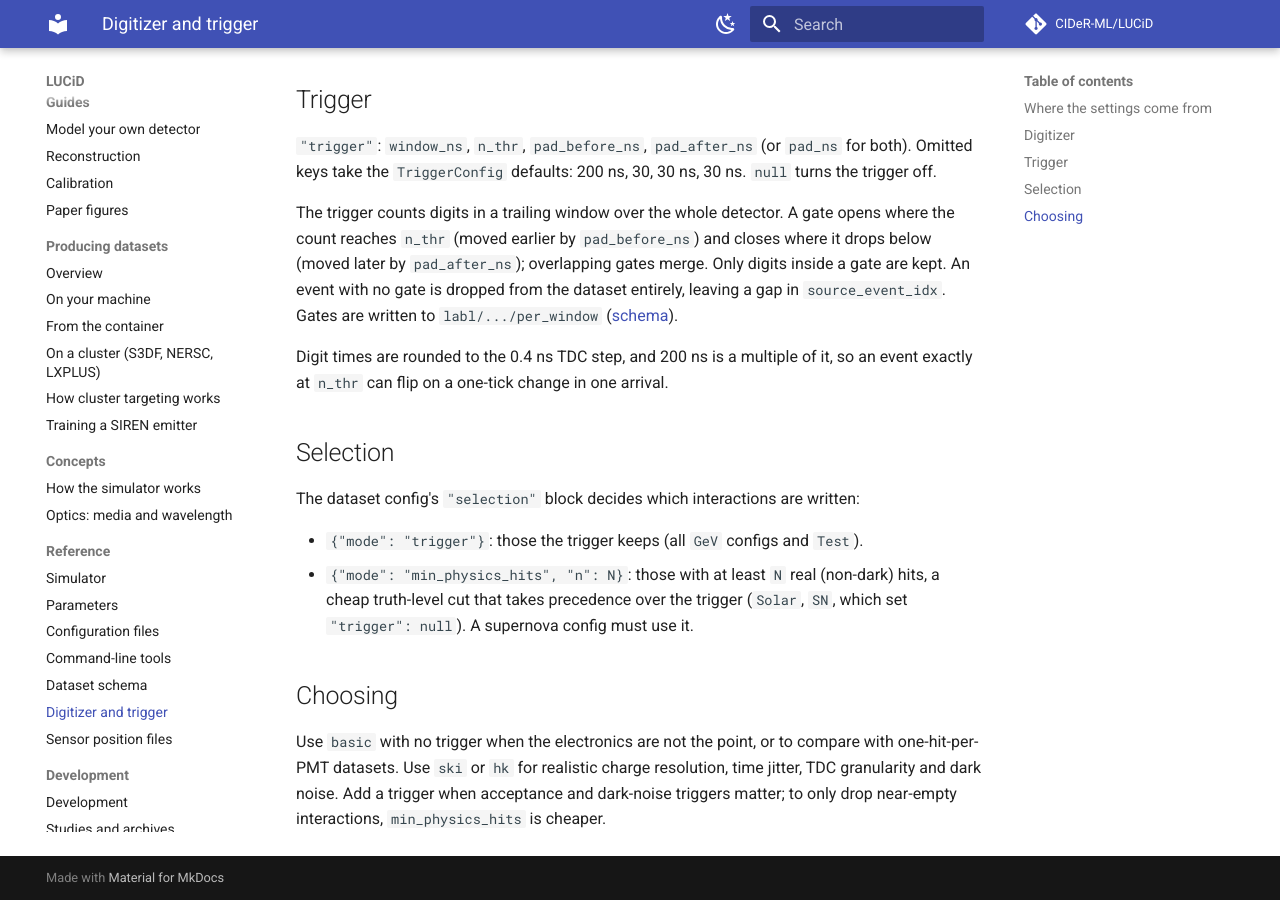
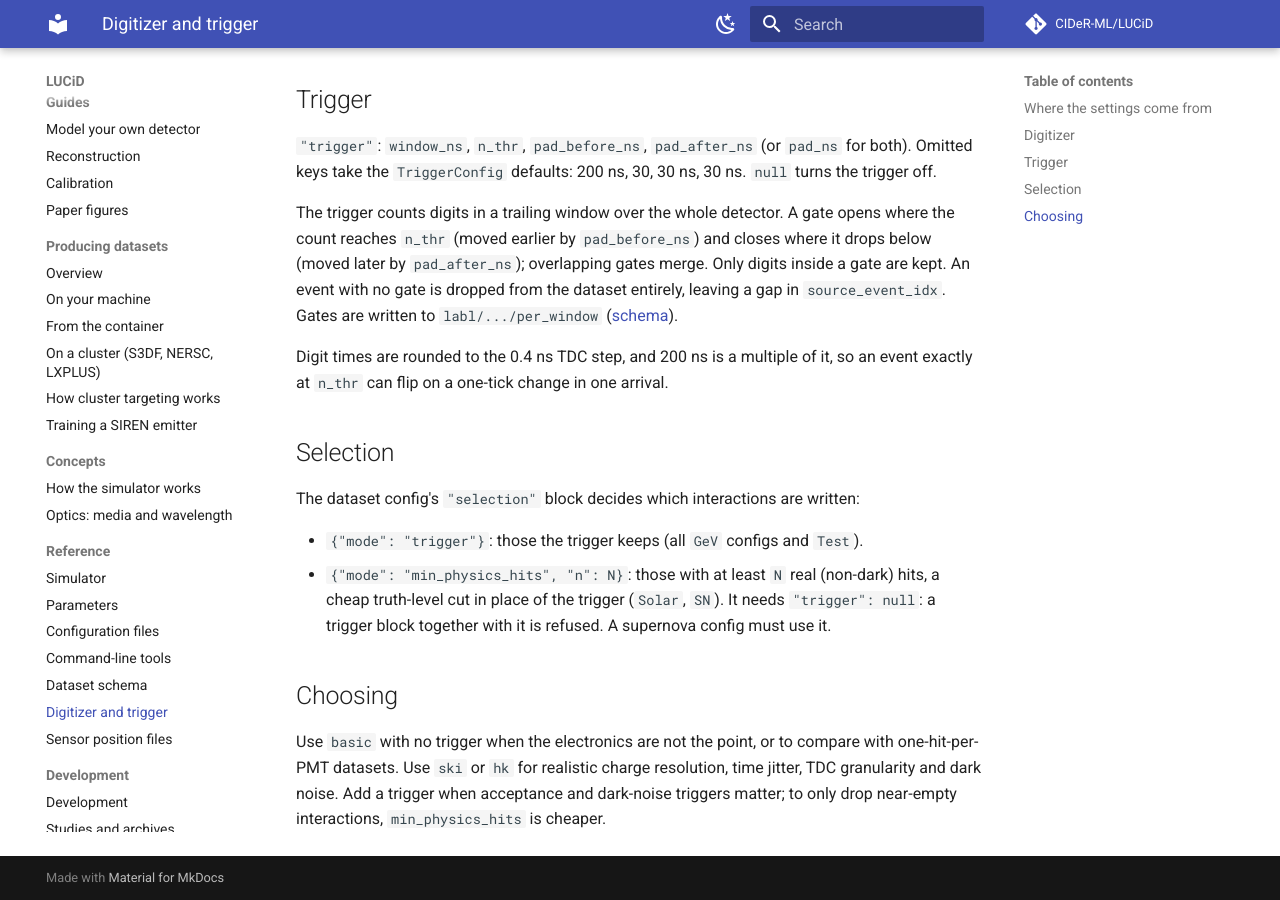
Before and after one commit to CIDeR-ML/LUCiD, an MkDocs documentation site: the page built from docs/reference/digitizer-and-trigger.md, in a window 1280 px wide and 900 px high, scrolled down 1705 px. Built offline with MkDocs 1.6.1 and Material for MkDocs 9.7.7, drawn with Linux system fonts in a browser that asks for light colours; comment, search, counter and statistics services are not loaded.

Commit message:
docs: min_physics_hits needs trigger: null; a trigger with it is refused

```diff
--- a/docs/reference/digitizer-and-trigger.md
+++ b/docs/reference/digitizer-and-trigger.md
@@ -76,8 +76,8 @@ The dataset config's `"selection"` block decides which interactions are written:
 
 - `{"mode": "trigger"}`: those the trigger keeps (all `GeV` configs and `Test`).
 - `{"mode": "min_physics_hits", "n": N}`: those with at least `N` real (non-dark) hits, a
-  cheap truth-level cut that takes precedence over the trigger (`Solar`, `SN`, which set
-  `"trigger": null`). A supernova config must use it.
+  cheap truth-level cut in place of the trigger (`Solar`, `SN`). It needs `"trigger": null`:
+  a trigger block together with it is refused. A supernova config must use it.
 
 ## Choosing
 
```
